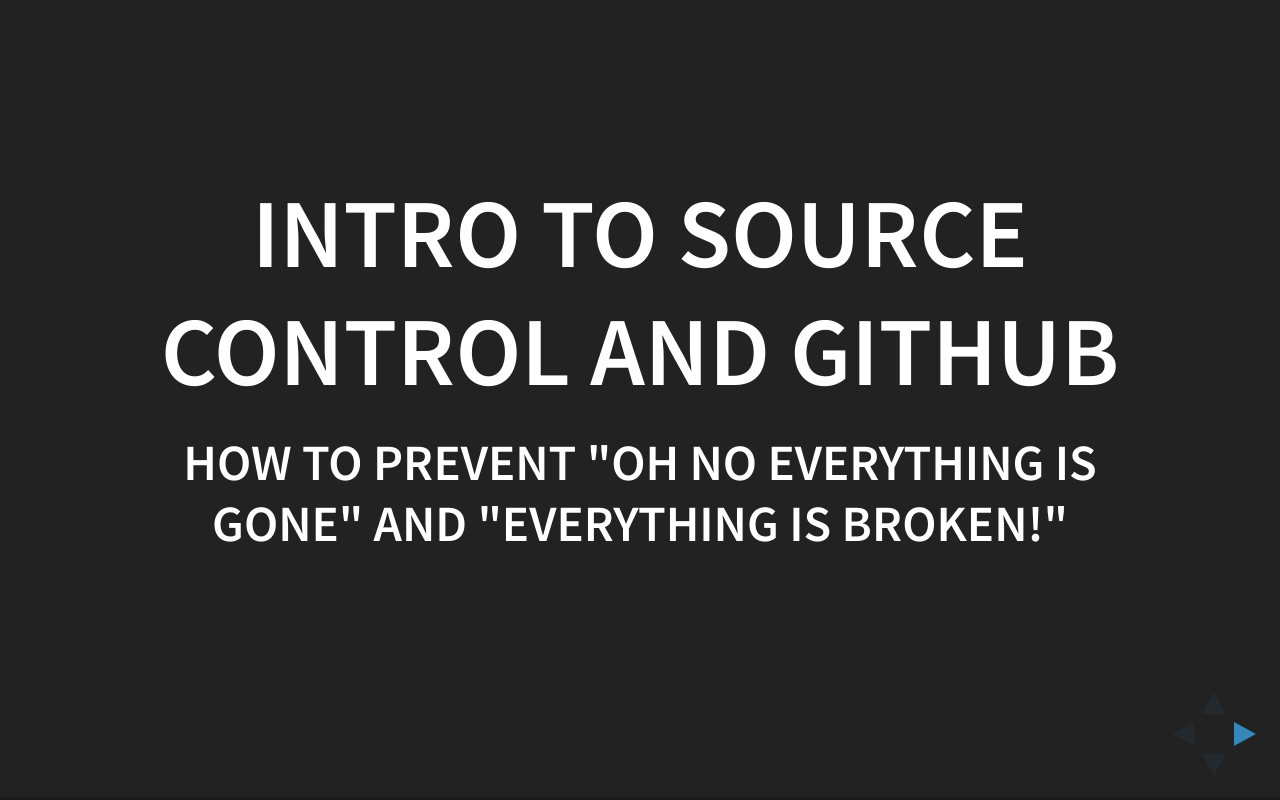
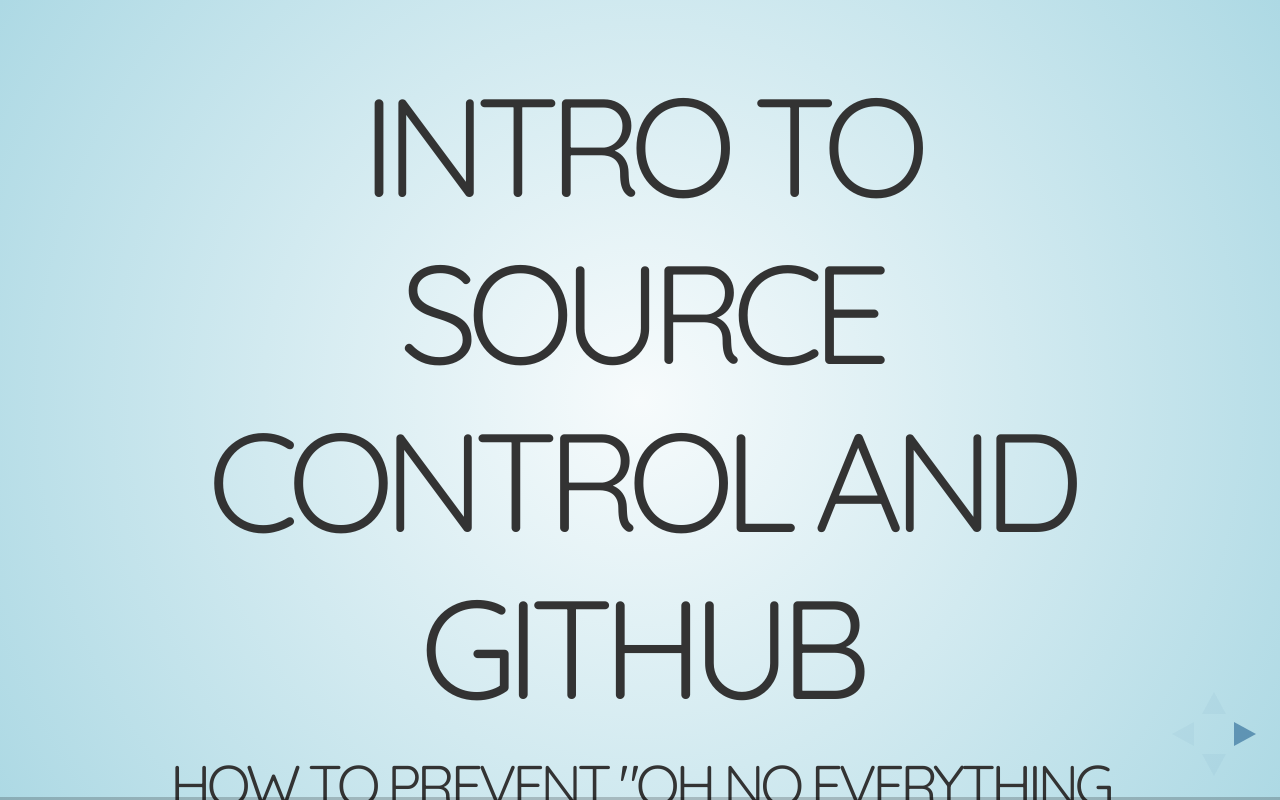
Before and after one commit to ekubokirs/intoToGithub, a website: page index.html in a window 1280 px wide. Drawn offline with nearby package versions, Linux system fonts and the light colour scheme.

Commit message:
updated style

```diff
--- a/index.html
+++ b/index.html
@@ -5,9 +5,10 @@
 		<meta name="viewport" content="width=device-width, initial-scale=1.0, maximum-scale=1.0, user-scalable=no">
 
 		<title>Intro to Source Control and Github</title>
+		<meta content="Introduction to Source Control and Github for General Assembly DC FEWD 29.">
 
 		<link rel="stylesheet" href="css/reveal.css">
-		<link rel="stylesheet" href="css/theme/black.css">
+		<link rel="stylesheet" href="css/theme/sky.css">
 
 		<!-- Theme used for syntax highlighting of code -->
 		<link rel="stylesheet" href="lib/css/zenburn.css">
```
